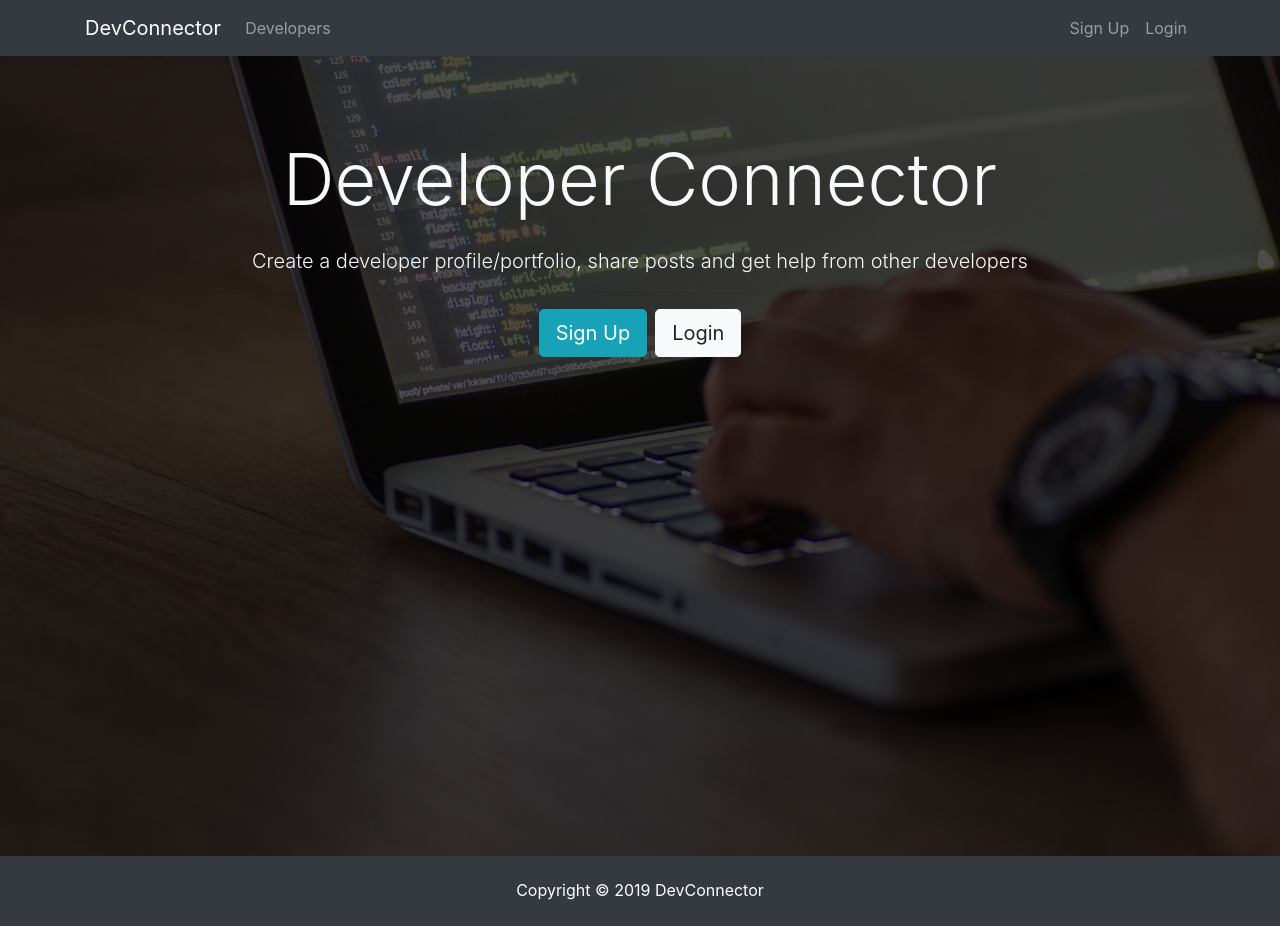
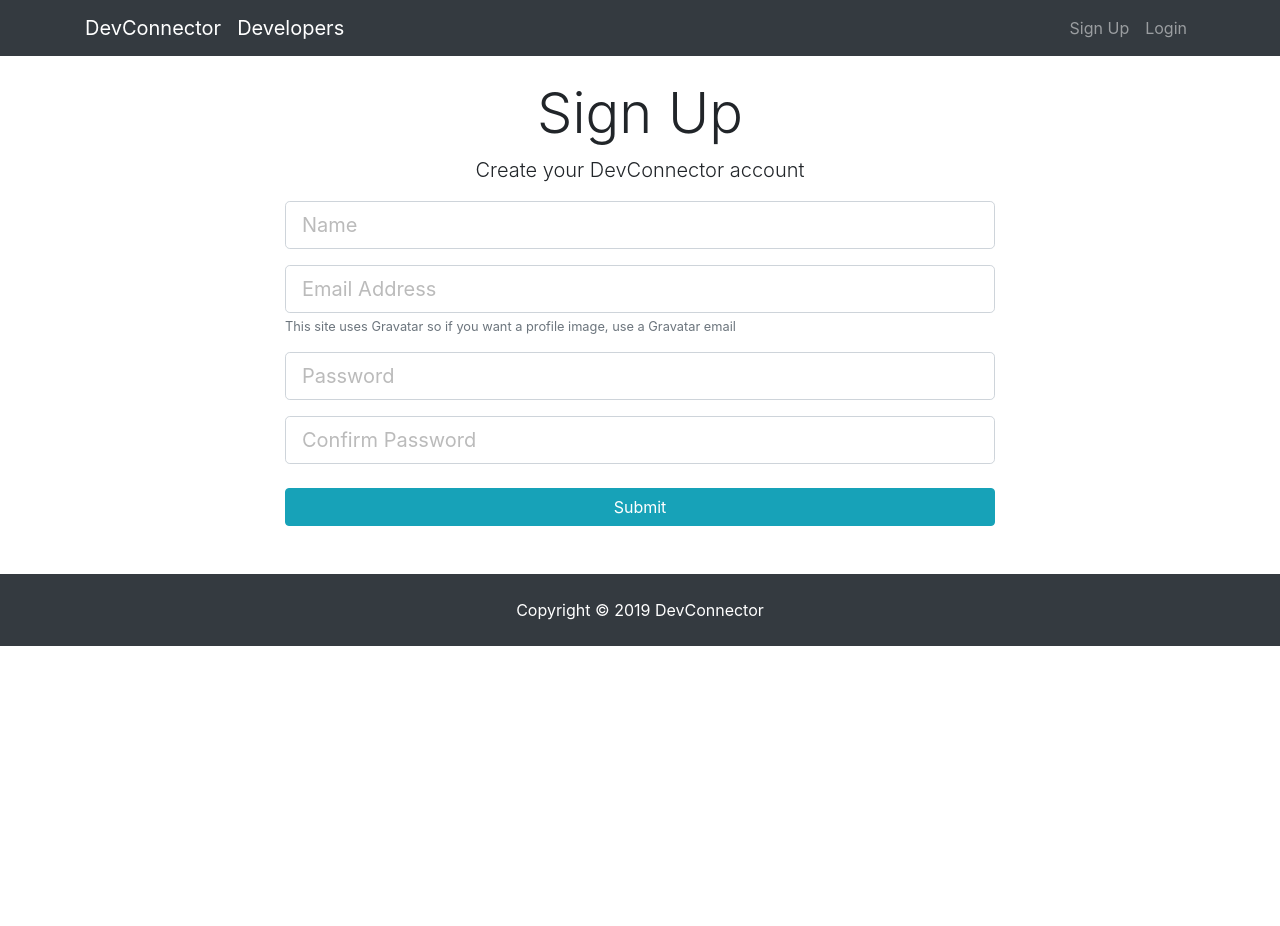
Before and after one commit to tomvmac/MyMernStackCourse, a React (Create React App) app in the folder devconnector/client/: page /register in a window 1280 px wide. After the commit the page ends 800 px from the top, so only its background shows below. Built offline with nearby package versions, Linux system fonts and the light colour scheme.

Commit message:
Add routes, api calls and validation to Register page

```diff
--- a/devconnector/client/package.json
+++ b/devconnector/client/package.json
@@ -3,6 +3,8 @@
   "version": "0.1.0",
   "private": true,
   "dependencies": {
+    "axios": "^0.18.0",
+    "classnames": "^2.2.6",
     "react": "^16.8.6",
     "react-dom": "^16.8.6",
     "react-router-dom": "^5.0.0",
--- a/devconnector/client/src/App.js
+++ b/devconnector/client/src/App.js
@@ -6,6 +6,8 @@
 import Navbar from './components/layout/Navbar';
 import Footer from './components/layout/Footer';
 import Landing from './components/layout/Landing';
+import Register from './components/auth/Register';
+import Login from './components/auth/Login';
 
 import './App.css';
 
@@ -15,7 +17,11 @@
       <Router>
         <div className="App">
           <Navbar />
-          <Route path="/" component={Landing} />
+          <Route exact path="/" component={Landing} />
+          <div className="container">
+            <Route exact path="/register" component={Register} />
+            <Route exact path="/login" component={Login} />
+          </div>
           <Footer />
         </div>
       </Router>
--- /dev/null
+++ b/devconnector/client/src/components/auth/Login.js
@@ -0,0 +1,70 @@
+import React, { Component } from "react";
+
+class Login extends Component {
+
+  constructor() {
+    super();
+    this.state = {
+      email: "",
+      password: "",
+      errors: {}
+    };
+
+    // Need to bind event to method
+    this.onChange = this.onChange.bind(this);
+    this.onSubmit = this.onSubmit.bind(this);
+  }
+
+  onChange(e){
+    this.setState({[e.target.name]: e.target.value});
+  }
+
+  onSubmit(e){
+    e.preventDefault();
+
+    const user = {...this.state};
+    console.log(user);
+  }
+
+  render() {
+    return (
+      <div className="login">
+        <div className="container">
+          <div className="row">
+            <div className="col-md-8 m-auto">
+              <h1 className="display-4 text-center">Log In</h1>
+              <p className="lead text-center">
+                Sign in to your DevConnector account
+              </p>
+              <form onSubmit={this.onSubmit}>
+                <div className="form-group">
+                  <input
+                    type="email"
+                    className="form-control form-control-lg"
+                    placeholder="Email Address"
+                    name="email"
+                    value={this.state.email}
+                    onChange={this.onChange}
+                  />
+                </div>
+                <div className="form-group">
+                  <input
+                    type="password"
+                    className="form-control form-control-lg"
+                    placeholder="Password"
+                    name="password"
+                    value={this.state.password}
+                    onChange={this.onChange}
+                  />
+                </div>
+                <input type="submit" className="btn btn-info btn-block mt-4" />
+              </form>
+            </div>
+          </div>
+        </div>
+      </div>
+    );
+  }
+}
+
+export default Login;
--- /dev/null
+++ b/devconnector/client/src/components/auth/Register.js
@@ -0,0 +1,117 @@
+import React, { Component } from "react";
+import axios from 'axios';
+import classnames from 'classnames';
+
+class Register extends Component {
+  constructor(){
+      super();
+      // Component state
+      this.state = {
+        name: '',
+        email: '',
+        password: '',
+        password2: '',
+        errors: {}
+      };
+
+      // Need to bind event to method
+      this.onChange = this.onChange.bind(this);
+      this.onSubmit = this.onSubmit.bind(this);
+  }
+
+  onChange(e){
+    this.setState({[e.target.name]: e.target.value});
+  }
+
+  onSubmit(e){
+    e.preventDefault();
+
+    const newUser = {...this.state};
+
+    console.log(newUser);
+
+    axios.post('/api/users/register', newUser)
+        .then(res => console.log(res.data))
+        .catch(err => this.setState({errors: err.response.data}));
+
+  }
+
+  render() {
+    const { errors } = this.state;
+
+
+    return (
+      <div className="register">
+        <div className="container">
+          <div className="row">
+            <div className="col-md-8 m-auto">
+              <h1 className="display-4 text-center">Sign Up</h1>
+              <p className="lead text-center">Create your DevConnector account</p>
+              <form onSubmit={this.onSubmit}>
+                <div className="form-group">
+                  <input
+                    type="text"
+                    className={classnames('form-control form-control-lg', {
+                        'is-invalid': errors.name
+                    })}
+                    placeholder="Name"
+                    name="name"
+                    value={this.state.name}
+                    onChange={this.onChange}
+                  />
+                  {errors.name && (<div className="invalid-feedback">{errors.name}</div>)}
+                </div>
+                <div className="form-group">
+                  <input
+                    type="email"
+                    className={classnames('form-control form-control-lg', {
+                        'is-invalid': errors.email
+                    })}
+                    placeholder="Email Address"
+                    name="email"
+                    value={this.state.email}
+                    onChange={this.onChange}
+                  />
+                  {errors.email && (<div className="invalid-feedback">{errors.email}</div>)}
+                  <small className="form-text text-muted">
+                    This site uses Gravatar so if you want a profile image, use
+                    a Gravatar email
+                  </small>
+                </div>
+                <div className="form-group">
+                  <input
+                    type="password"
+                    className={classnames('form-control form-control-lg', {
+                        'is-invalid': errors.password
+                    })}
+                    placeholder="Password"
+                    name="password"
+                    value={this.state.password}
+                    onChange={this.onChange}
+                  />
+                  {errors.password && (<div className="invalid-feedback">{errors.password}</div>)}
+                </div>
+                <div className="form-group">
+                  <input
+                    type="password"
+                    className={classnames('form-control form-control-lg', {
+                        'is-invalid': errors.password2
+                    })}
+                    placeholder="Confirm Password"
+                    name="password2"
+                    value={this.state.password2}
+                    onChange={this.onChange}
+                  />
+                  {errors.password2 && (<div className="invalid-feedback">{errors.password2}</div>)}
+                </div>
+                <input type="submit" className="btn btn-info btn-block mt-4" />
+              </form>
+            </div>
+          </div>
+        </div>
+      </div>
+    );
+  }
+}
+
+export default Register;
--- a/devconnector/client/src/components/layout/Landing.js
+++ b/devconnector/client/src/components/layout/Landing.js
@@ -1,25 +1,34 @@
-import React, { Component } from 'react'
+import React, { Component } from "react";
+import { Link } from "react-router-dom";
 
 class Landing extends Component {
   render() {
     return (
-        <div className="landing">
+      <div className="landing">
         <div className="dark-overlay landing-inner text-light">
           <div className="container">
             <div className="row">
               <div className="col-md-12 text-center">
-                <h1 className="display-3 mb-4">Developer Connector
-                </h1>
-                <p className="lead"> Create a developer profile/portfolio, share posts and get help from other developers</p>
+                <h1 className="display-3 mb-4">Developer Connector</h1>
+                <p className="lead">
+                  {" "}
+                  Create a developer profile/portfolio, share posts and get help
+                  from other developers
+                </p>
                 <hr />
-                <a href="register.html" className="btn btn-lg btn-info mr-2">Sign Up</a>
-                <a href="login.html" className="btn btn-lg btn-light">Login</a>
+                <Link className="btn btn-lg btn-info mr-2" to="/register">
+                  Sign Up
+                </Link>
+
+                <Link className="btn btn-lg btn-light" to="/login">
+                  Login
+                </Link>
               </div>
             </div>
           </div>
         </div>
       </div>
-    )
+    );
   }
 }
 
--- a/devconnector/client/src/components/layout/Navbar.js
+++ b/devconnector/client/src/components/layout/Navbar.js
@@ -1,11 +1,12 @@
 import React, { Component } from 'react'
+import { Link } from 'react-router-dom'
 
 class Navbar extends Component {
   render() {
     return (
         <nav className="navbar navbar-expand-sm navbar-dark bg-dark mb-4">
             <div className="container">
-            <a className="navbar-brand" href="landing.html">DevConnector</a>
+            <Link className="navbar-brand" to="/">DevConnector</Link>
             <button className="navbar-toggler" type="button" data-toggle="collapse" data-target="#mobile-nav">
                 <span className="navbar-toggler-icon"></span>
             </button>
@@ -13,17 +14,20 @@
             <div className="collapse navbar-collapse" id="mobile-nav">
                 <ul className="navbar-nav mr-auto">
                 <li className="nav-item">
-                    <a className="nav-link" href="profiles.html"> Developers
-                    </a>
+                    <Link className="navbar-brand" to="/profiles">Developers</Link>
                 </li>
                 </ul>
 
                 <ul className="navbar-nav ml-auto">
                 <li className="nav-item">
-                    <a className="nav-link" href="register.html">Sign Up</a>
+                    <Link className="nav-link" to="/register">
+                        Sign Up
+                    </Link>
                 </li>
                 <li className="nav-item">
-                    <a className="nav-link" href="login.html">Login</a>
+                    <Link className="nav-link" to="/login">
+                        Login
+                    </Link>
                 </li>
                 </ul>
             </div>
```
